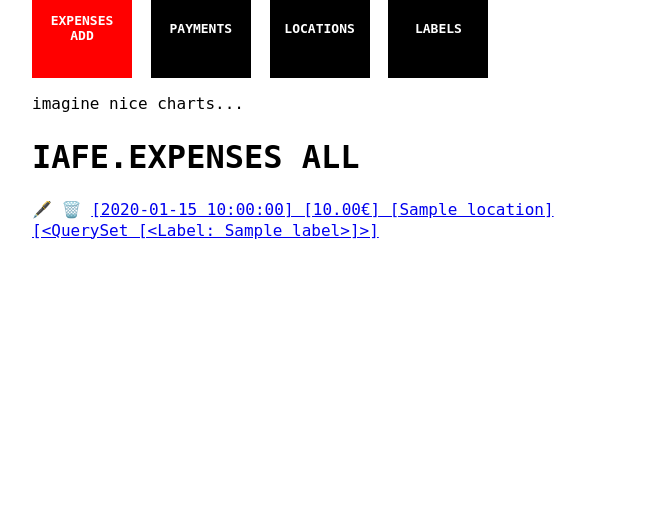
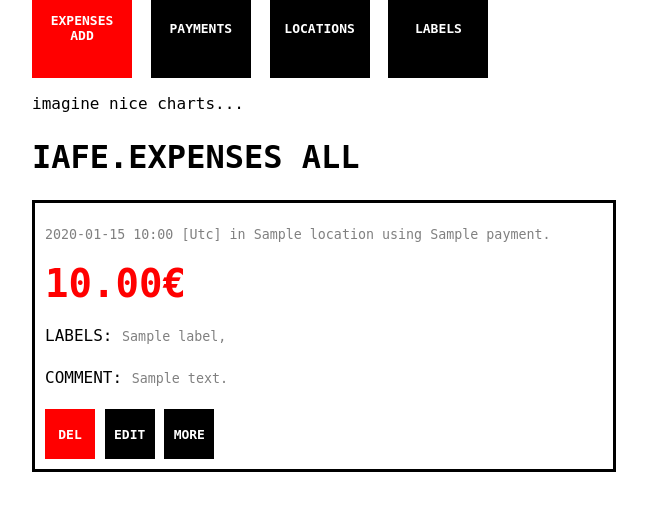
Before and after one commit to pauliusbaulius/iafe, a Django app: page /expenses/ in a window 1280 px wide. Shown: the part 244-755 px from the top of the page, without its empty margins (316-963 px from the left). Run offline with Django 3.2, Linux system fonts and the light colour scheme; a user stored in the database is signed in; tables that the repository leaves empty hold one stand-in row (values such as "Sample post").

Commit message:
restyling expenses

```diff
--- a/expenses/models.py
+++ b/expenses/models.py
@@ -119,7 +119,7 @@ class Expense(models.Model):
     labels = models.ManyToManyField(Label)
 
     def __str__(self):
-        return f"[{self.date} {self.time}] [{self.amount}€] [{self.location.title}] [{self.labels.all()}]"
+        return f"[EXPENSE date: {self.date} time: {self.time} amount: {self.amount}€ location: {self.location.title}]"
 
     def get_absolute_url(self):
         return reverse("expense-detail", args=[str(self.id)])
--- a/static/style.css
+++ b/static/style.css
@@ -44,7 +44,11 @@ nav {
 /*
     OBJECT DISPLAY STYLING
  */
-
+.expense-table table{
+    display: block;
+    overflow-x: auto;
+    white-space: nowrap;
+}
 .expense-table tr { display: block; float: left; }
 .expense-table th { display: block; border: 1px solid black; }
 .expense-table td { display: block; border: 1px solid black; }
@@ -61,6 +65,10 @@ nav {
     /* Style for model instance listing.. */
     list-style: none;
     padding-left: 0;
+}
+
+.list-objects li {
+    padding-bottom: 10px;
 }
 
 .link-emoji {
@@ -124,6 +132,18 @@ form {
     font-size: var(--fontsize);
 }
 
+.ui-button-small {
+    background-color: black;
+    color: white;
+    border: none;
+    width: calc(var(--box-size)/2);
+    height: calc(var(--box-size)/2);
+    font-weight: bold;
+    text-transform: uppercase;
+    text-align: center;
+    font-size: var(--fontsize);
+}
+
 .ui-button-danger {
     background-color: red;
 }
@@ -164,3 +184,29 @@ form {
         bottom: 0;
     }
 }
+
+/*  EXPENSES FORMATTING */
+.expense-item {
+    padding: 10px;
+    margin-bottom: 10px;
+    border: 3px solid black;
+}
+
+
+.expense-amount {
+    font-size: xxx-large;
+    color: red;
+    font-weight: bold;
+}
+
+.expense-detail {
+    font-size: smaller;
+    color: gray;
+}
+
+
+
+
+form {
+    display: inline;
+}
--- a/templates/expenses/index.html
+++ b/templates/expenses/index.html
@@ -15,9 +15,30 @@
         <ul class="list-objects">
             {% for expense in my_expense_list %}
                 <li>
-                    <a class="link-emoji" href="{% url 'expense-update' expense.id %}">🖋️</a>
-                    <a class="link-emoji" href="{% url 'expense-delete' expense.id %}">🗑️</a>
-                    <a href="{{ expense.get_absolute_url }}">{{ expense }}</a>
+                    <div class="expense-item">
+                    <p class="expense-detail">{{ expense.date|date:"Y-m-d" }} {{ expense.time|date:"H:i" }} [{{ expense.timezone.title }}] in {{ expense.location.title }} using {{ expense.payment.title }}.</p>
+                        <p><span class="expense-amount">{{ expense.amount }}€</span></p>
+                        <p></p>
+
+                        {% if expense.labels.all %}
+                            <div style="grid-area: labels">LABELS: {% for l in expense.labels.all %} <span class="expense-detail">{{ l }}, </span> {% endfor %}</div>
+                            <br>
+                        {% endif %}
+
+                        {% if expense.comment %}
+                            <div style="grid-area: comment">COMMENT: <span class="expense-detail">{{ expense.comment }}</span></div>
+                            <br>
+                        {% endif %}
+
+                        <!-- TODO add thumbnail grid of added documents and pictures.-->
+                        <form><button class="ui-button-small ui-button-danger" type="submit" formaction="{% url 'expense-delete' expense.id %}">DEL</button></form>
+                        <form><button class="ui-button-small" type="submit" formaction="{% url 'expense-update' expense.id %}">EDIT</button></form>
+                        <form><button class="ui-button-small" type="submit" formaction="{% url 'expense-detail' expense.id %}">MORE</button></form>
+
+
+
+                    </div>
+
                 </li>
             {% endfor %}
         </ul>
--- a/website/views.py
+++ b/website/views.py
@@ -7,6 +7,7 @@ from expenses.models import Expense
 
 @login_required
 def index(request):
+    # TODO pass data to chart.js here until rest api is made.
     amount_expenses = Expense.objects.filter(owner=request.user).count()
     total_amount = Expense.objects.filter(owner=request.user).aggregate(Sum("amount"))[
         "amount__sum"
```
Also changed, not shown: templates/expenses/expense_detail.html (+11 -10 lines).
